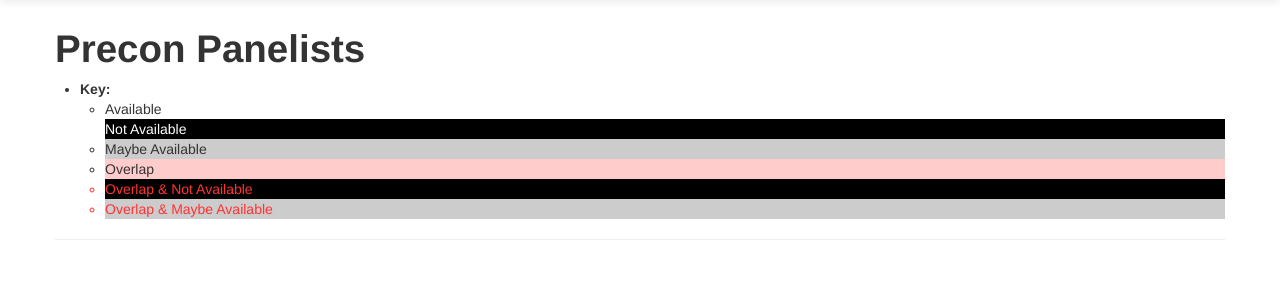
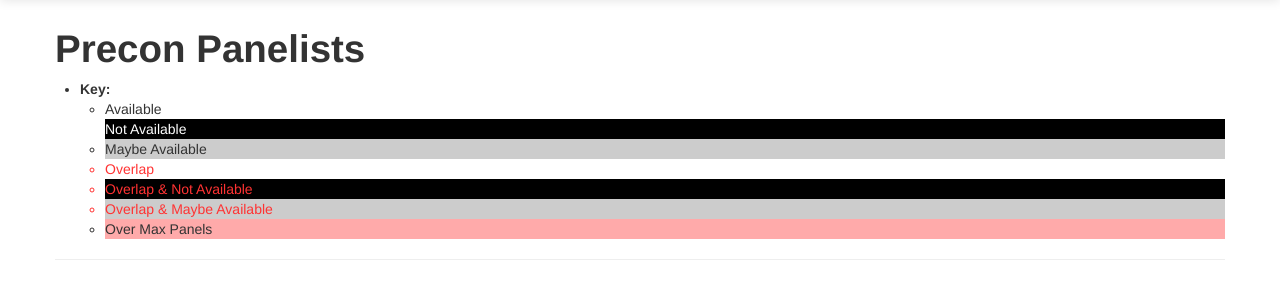
Before and after one commit to nbudin/precon-project, a Django app: template precon_project/templates/precon/panelist_list.html in a window 1280 px wide. Shown: the part 41-341 px from the top of the page. Run offline with Django 3.2, Linux system fonts and the light colour scheme; the template is opened without the code that fills it, so the values that code supplies are empty; parts of the project's set-up code (start-up, migrations or seed data) failed here and were passed over.

Commit message:
show overmax panelists

```diff
--- a/precon_project/precon/models.py
+++ b/precon_project/precon/models.py
@@ -38,6 +38,11 @@ class Participant(models.Model):
 
     def responses(self):
         return PanelProposalResponse.objects.filter(participant=self)
+
+    # XXX TODO FIXME
+    def max_panels_as_int(self):
+        "Yes this is a hack."
+        return int(self.max_panels)
 
     def __unicode__(self):
         return self.name
--- a/precon_project/templates/precon/panelist_list.html
+++ b/precon_project/templates/precon/panelist_list.html
@@ -4,8 +4,11 @@
 
 {% block extra_css %}
 <style>
+    li.overmax {
+        background-color: #faa;
+    }
     li.overlap {
-        background-color: #fcc;
+        color: #f33;
     }
     li.not-available {
         background-color: #000;
@@ -16,10 +19,6 @@
     }
     li.not-available.overlap {
         background-color: #000;
-        color: #f33;
-    }
-    li.maybe-available.overlap {
-        background-color: #ccc;
         color: #f33;
     }
 </style>
@@ -38,6 +37,7 @@
 <li class="overlap">Overlap</li>
 <li class="overlap not-available">Overlap &amp; Not Available</li>
 <li class="overlap maybe-available">Overlap &amp; Maybe Available</li>
+<li class="overmax">Over Max Panels</li>
 </ul>
 </li>
 </ul>
@@ -46,7 +46,8 @@
 
 <ul>
 {% for panelist in panelists %}
-    <li>{{panelist}}:
+    {% with count_panels=panelist.panels.count max_panels=panelist.participant.max_panels_as_int %}
+    <li class="{% if count_panels > max_panels %}overmax{% endif %}">{{panelist}} ({{count_panels}}/{{max_panels}}):
         <ul>
             {% for slot, panels in panelist.panels_by_slot %}
                 {% for panel in panels %}
@@ -66,6 +67,7 @@
             {% endfor %}
         </ul>
     </li>
+    {% endwith %}
 {% endfor %}
 </ul>
 
```
